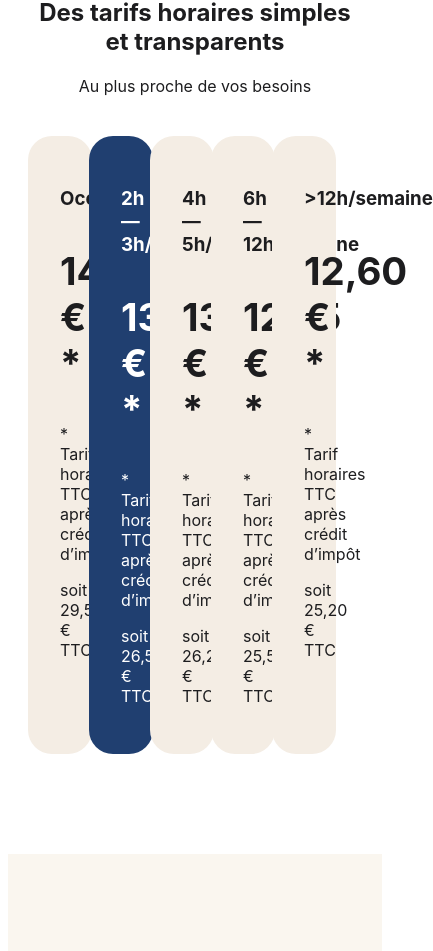
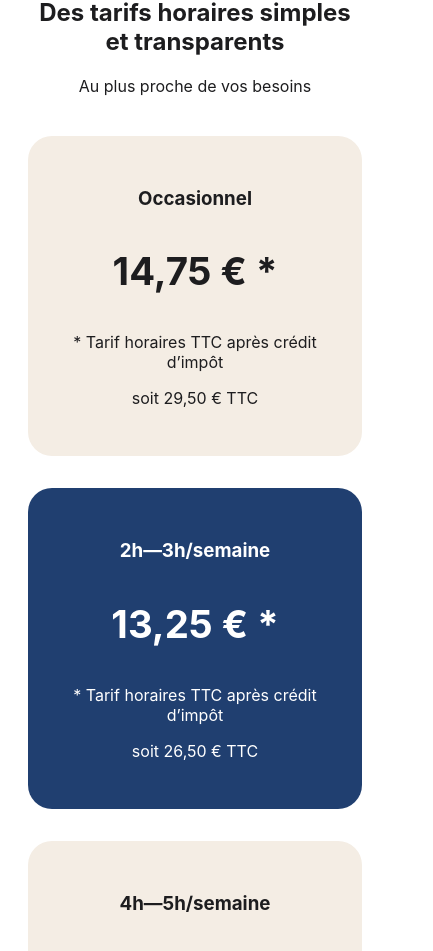
Before and after one commit to mjproject974-netizen/mj-clean-pro, a Vue app: page / in a window 390 px wide. Shown: the part 2577-3528 px from the top of the page, 433 px wide, since content can reach past the window. Built offline with nearby package versions, Linux system fonts and the light colour scheme; the HTML template or start-up script is replaced by a standard one.

Commit message:
fix phone mode

```diff
--- a/src/App.vue
+++ b/src/App.vue
@@ -264,7 +264,8 @@
 }
 
 .plans {
-  display: grid;
+  display: flex;
+  flex-direction: column;
   gap: 32px;
   max-width: 900px;
   margin: 40px auto 0;
@@ -349,7 +350,12 @@ footer {
   }
 
   .plans {
+    display: grid;
+    gap: 32px;
+    max-width: 900px;
+    margin: 40px auto 0;
     grid-template-columns: repeat(3, minmax(0, 320px));
+    justify-content: center;
   }
 }
 </style>
```
